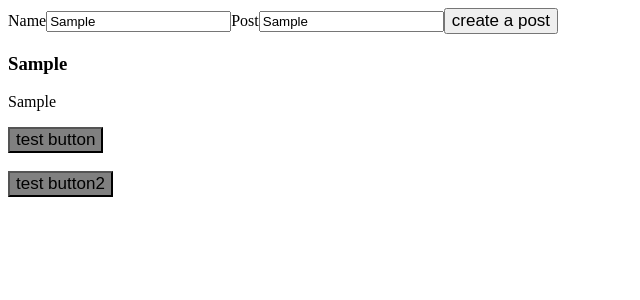
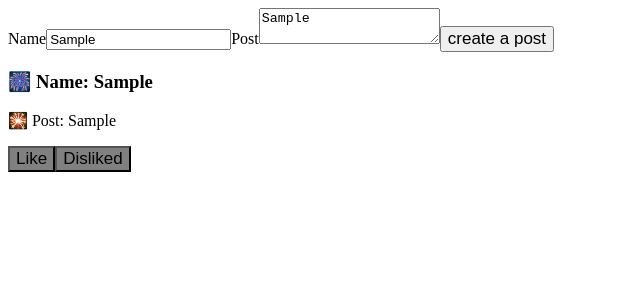
Before and after one commit to Byakuya91/Social-Feed, a React (Create React App) app: page / in a window 1280 px wide. Both pictures are taken after typing "Sample", "Sample" into the empty fields and a click on the button "create a post". Shown: the top 300 px of the page, without its empty margins (0-640 px from the left). Built offline with nearby package versions, Linux system fonts and the light colour scheme.

Commit message:
I've successfully coded out the CustomButtons component to toggle thanks to using functions to toggle a button between 'Active', 'Inactive' and 'Neutral'. I've also enabled the buttons to appear when they post in the DisplayPosts component. The only thing left is to style the project.

```diff
--- a/src/App.js
+++ b/src/App.js
@@ -4,12 +4,7 @@ import CreatePosts from "./Components/CreatePost/CreatePost";
 import CustomButton from "./Components/CustomButton/CustomButton";
 
 function App() {
-  const [posts, setPosts] = useState([
-    {
-      name: " ",
-      post: " ",
-    },
-  ]);
+  const [posts, setPosts] = useState([]);
   // function to add new posts to DisplayPosts component.
   function addNewPost(post) {
     // create a temporary variable to hold the posts
@@ -18,21 +13,11 @@ function App() {
     // updating the state variable by setting it equal to tempPosts
     setPosts(tempPosts);
   }
-  // create a toggle between buttons
-  const [toggle, setToggle] = useState(false);
 
   return (
     <div>
       <CreatePosts addNewPost={addNewPost} />
       <DisplayPosts parentPosts={posts} />
-
-      <span>
-        <CustomButton message="test button" />
-      </span>
-      <br></br>
-      <span>
-        <CustomButton message="test button2" />
-      </span>
     </div>
   );
 }
--- a/src/Components/CreatePost/CreatePost.jsx
+++ b/src/Components/CreatePost/CreatePost.jsx
@@ -22,8 +22,8 @@ const CreatePosts = (props) => {
     <form onSubmit={handleSubmit}>
        <labeL>Name</labeL>
        <input type="text" value={name}  onChange ={(event)=> setName(event.target.value) }/>
-       <labeL>Post</labeL>
-       <input type="text" value={post}onChange ={(event)=> setPost(event.target.value) } />
+       <label>Post</label>
+       <textarea type="text" value={post}onChange ={(event)=> setPost(event.target.value) } />
        <button type='submit' >create a post </button>
     </form>
 
--- a/src/Components/CustomButton/CustomButton.css
+++ b/src/Components/CustomButton/CustomButton.css
@@ -14,9 +14,16 @@ button{
 }
 
 /* When the button IS pushed  */
-.active{
+.active {
     background-color: blue;
     color: white;
 
 
 }
+/* When the button IS pushed  */
+.dislike{
+    background-color: red;
+    color: white;
+
+
+}
--- a/src/Components/CustomButton/CustomButton.jsx
+++ b/src/Components/CustomButton/CustomButton.jsx
@@ -1,27 +1,54 @@
 import React, { useState } from 'react';
 import "./CustomButton.css";
+import App from '../../App';
 
 
 const CustomButton = (props) => {
 
     // state variables for updating the button whenever it is pushed.
-    const [buttonClass,setButtonClass ] = useState("inactive");
+    const [likeStatus,setLikeStatus ] = useState("neutral");
 
      // function to turn the button to active or inactive
-     function handleClick(){
-       if(buttonClass === "inactive"){
-           setButtonClass("active");
+     function renderLikeButtonStyle(){
+       if(likeStatus === "Liked"){
+
+          return "active"
+
+       }
+       else if (likeStatus == "neutral"){
+
+           return "inactive"
+
        }
        else{
-           setButtonClass("inactive");
+           return "inactive"
        }
 
      }
+     function renderDislikeButtonStyle(){
+        if(likeStatus === "Disliked"){
 
+           return "dislike"
+
+        }
+        else if (likeStatus == "neutral"){
+
+            return "inactive"
+
+        }
+        else{
+            return "inactive"
+        }
+
+      }
     return (
 
       <div>
-          <button className={buttonClass}  onClick={handleClick}>{props.message}</button>
+          {/* {likeStatus === "Liked" ? <buttonClass style ="active">Liked!</buttonClass> : null} */}
+          <button onClick = {()=> setLikeStatus("Liked")} className={renderLikeButtonStyle()}>Like
+          </button>
+          <button onClick = {()=> setLikeStatus("Disliked")} className={renderDislikeButtonStyle()}>Disliked
+          </button>
       </div>
 
      );
--- a/src/Components/DisplayPosts/DisplayPosts.jsx
+++ b/src/Components/DisplayPosts/DisplayPosts.jsx
@@ -1,5 +1,5 @@
 import React, { useState } from 'react';
-
+import CustomButton from '../CustomButton/CustomButton';
 
 
 
@@ -13,8 +13,9 @@ const DisplayPosts = (props) => {
       {props.parentPosts.map((post)=>{
           return(
             <div>
-              <h3>{post.name}</h3>
-              <p> {post.post}</p>
+              <h3>🎆 Name: {post.name}</h3>
+              <p>🎇 Post: {post.post}</p>
+              <CustomButton></CustomButton>
             </div>
 
 
```
